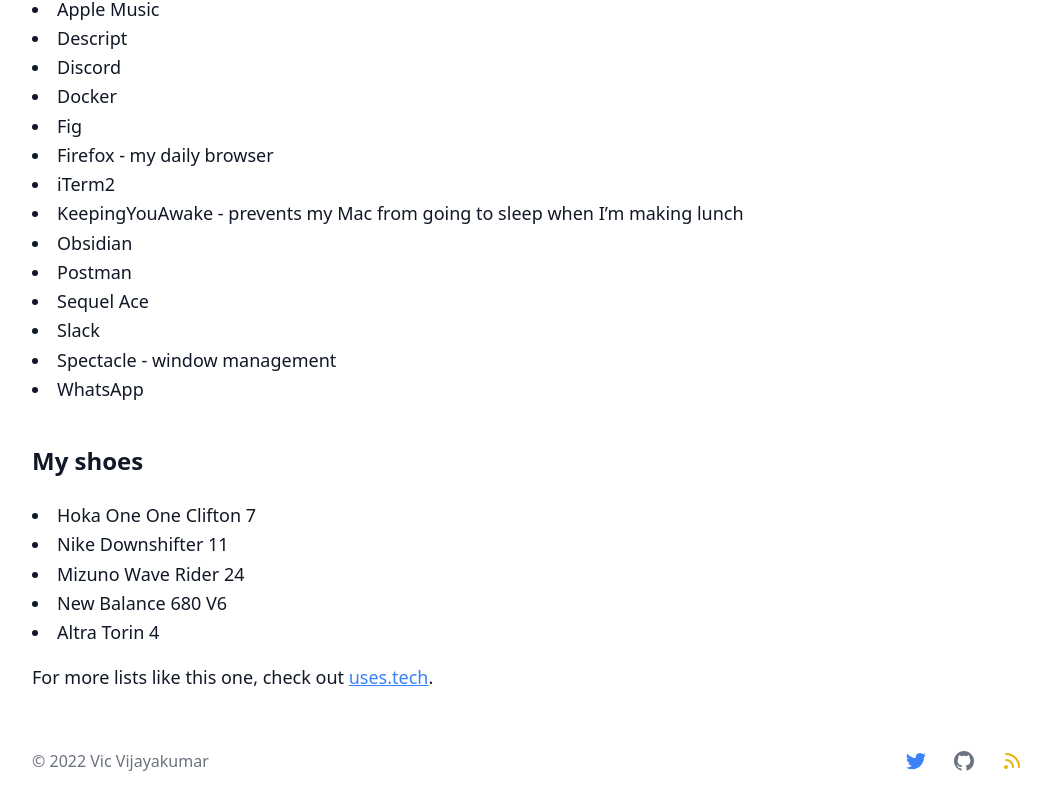
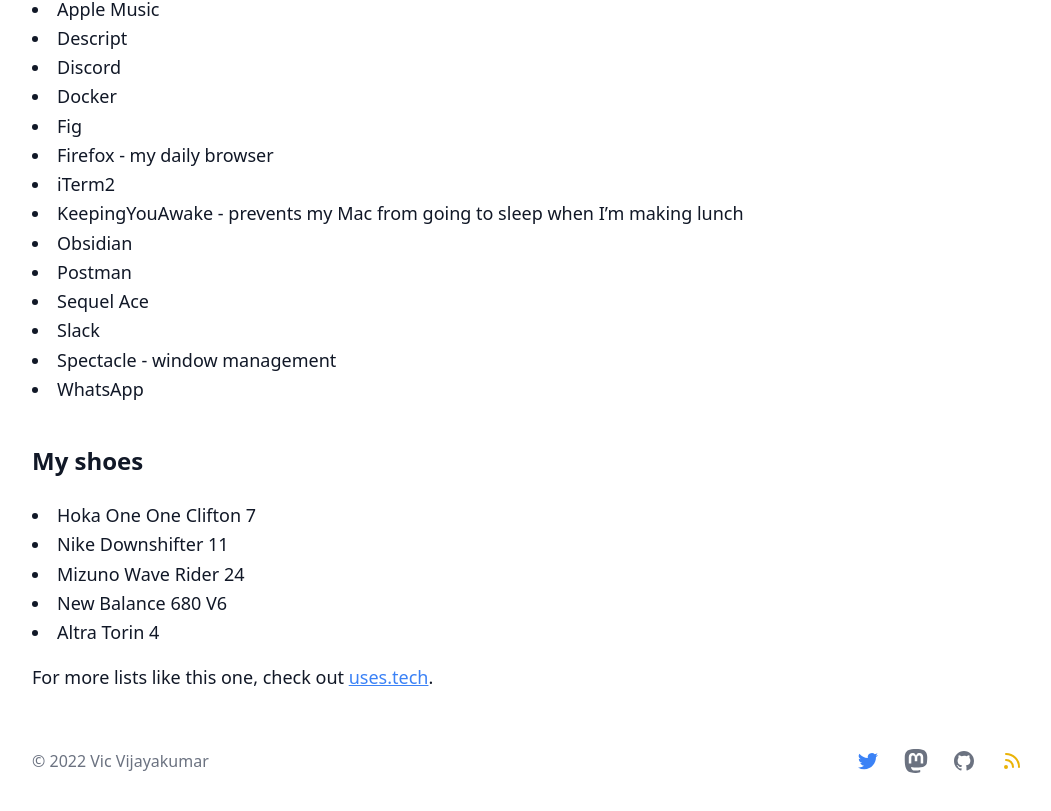
Before and after one commit to needcaffeine/vicvijayakumar.com, a Next.js app: page /uses in a window 1280 px wide. Shown: the part 1314-2125 px from the top of the page, without its empty margins (112-1163 px from the left). Built offline with nearby package versions, Linux system fonts and the light colour scheme; no server answers; a web font is replaced by a local one.

Commit message:
feat: add link to mastodon profile

```diff
--- a/components/Layout/Footer.tsx
+++ b/components/Layout/Footer.tsx
@@ -1,3 +1,4 @@
+/* eslint-disable react/no-invalid-html-attribute */
 const Footer = () => {
     return (
         <div className="max-w-screen-lg px-4 mx-auto my-10 md:flex md:items-center md:justify-between">
@@ -9,6 +10,21 @@
                     <span className="sr-only">Twitter</span>
                     <svg className="w-6 h-6" fill="currentColor" viewBox="0 0 24 24">
                         <path d="M8.29 20.251c7.547 0 11.675-6.253 11.675-11.675 0-.178 0-.355-.012-.53A8.348 8.348 0 0022 5.92a8.19 8.19 0 01-2.357.646 4.118 4.118 0 001.804-2.27 8.224 8.224 0 01-2.605.996 4.107 4.107 0 00-6.993 3.743 11.65 11.65 0 01-8.457-4.287 4.106 4.106 0 001.27 5.477A4.072 4.072 0 012.8 9.713v.052a4.105 4.105 0 003.292 4.022 4.095 4.095 0 01-1.853.07 4.108 4.108 0 003.834 2.85A8.233 8.233 0 012 18.407a11.616 11.616 0 006.29 1.84" />
+                    </svg>
+                </a>
+                <a
+                    rel="me"
+                    href="https://mastodon.cloud/@vicvijayakumar"
+                    className="ml-6 text-gray-500 hover:text-gray-400"
+                >
+                    <span className="sr-only">Mastodon</span>
+                    <svg
+                        xmlns="http://www.w3.org/2000/svg"
+                        fill="currentColor"
+                        className="w-6 h-6"
+                        viewBox="0 0 16 16"
+                    >
+                        <path d="M11.19 12.195c2.016-.24 3.77-1.475 3.99-2.603.348-1.778.32-4.339.32-4.339 0-3.47-2.286-4.488-2.286-4.488C12.062.238 10.083.017 8.027 0h-.05C5.92.017 3.942.238 2.79.765c0 0-2.285 1.017-2.285 4.488l-.002.662c-.004.64-.007 1.35.011 2.091.083 3.394.626 6.74 3.78 7.57 1.454.383 2.703.463 3.709.408 1.823-.1 2.847-.647 2.847-.647l-.06-1.317s-1.303.41-2.767.36c-1.45-.05-2.98-.156-3.215-1.928a3.614 3.614 0 0 1-.033-.496s1.424.346 3.228.428c1.103.05 2.137-.064 3.188-.189zm1.613-2.47H11.13v-4.08c0-.859-.364-1.295-1.091-1.295-.804 0-1.207.517-1.207 1.541v2.233H7.168V5.89c0-1.024-.403-1.541-1.207-1.541-.727 0-1.091.436-1.091 1.296v4.079H3.197V5.522c0-.859.22-1.541.66-2.046.456-.505 1.052-.764 1.793-.764.856 0 1.504.328 1.933.983L8 4.39l.417-.695c.429-.655 1.077-.983 1.934-.983.74 0 1.336.259 1.791.764.442.505.661 1.187.661 2.046v4.203z" />
                     </svg>
                 </a>
                 <a
```
